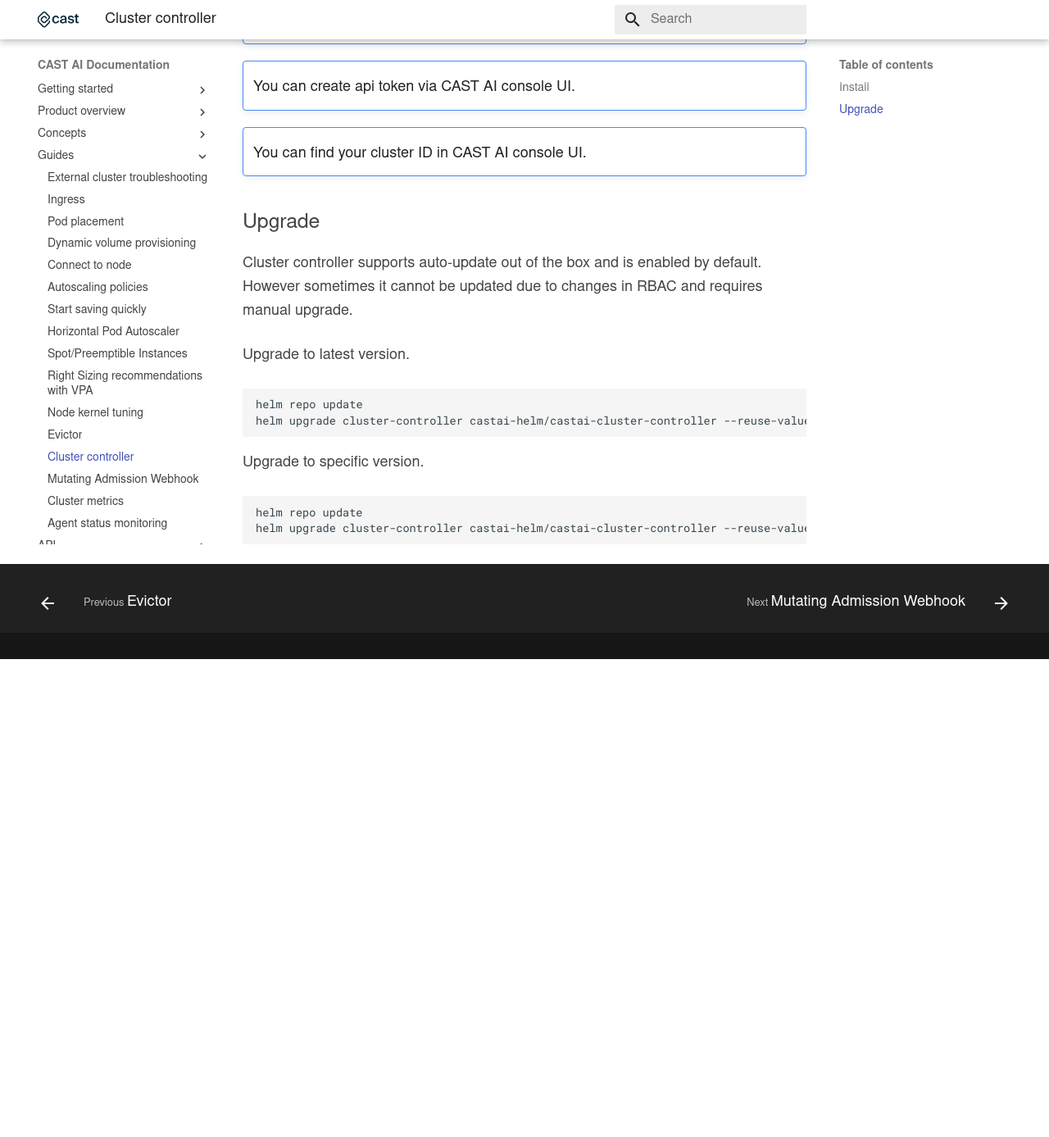
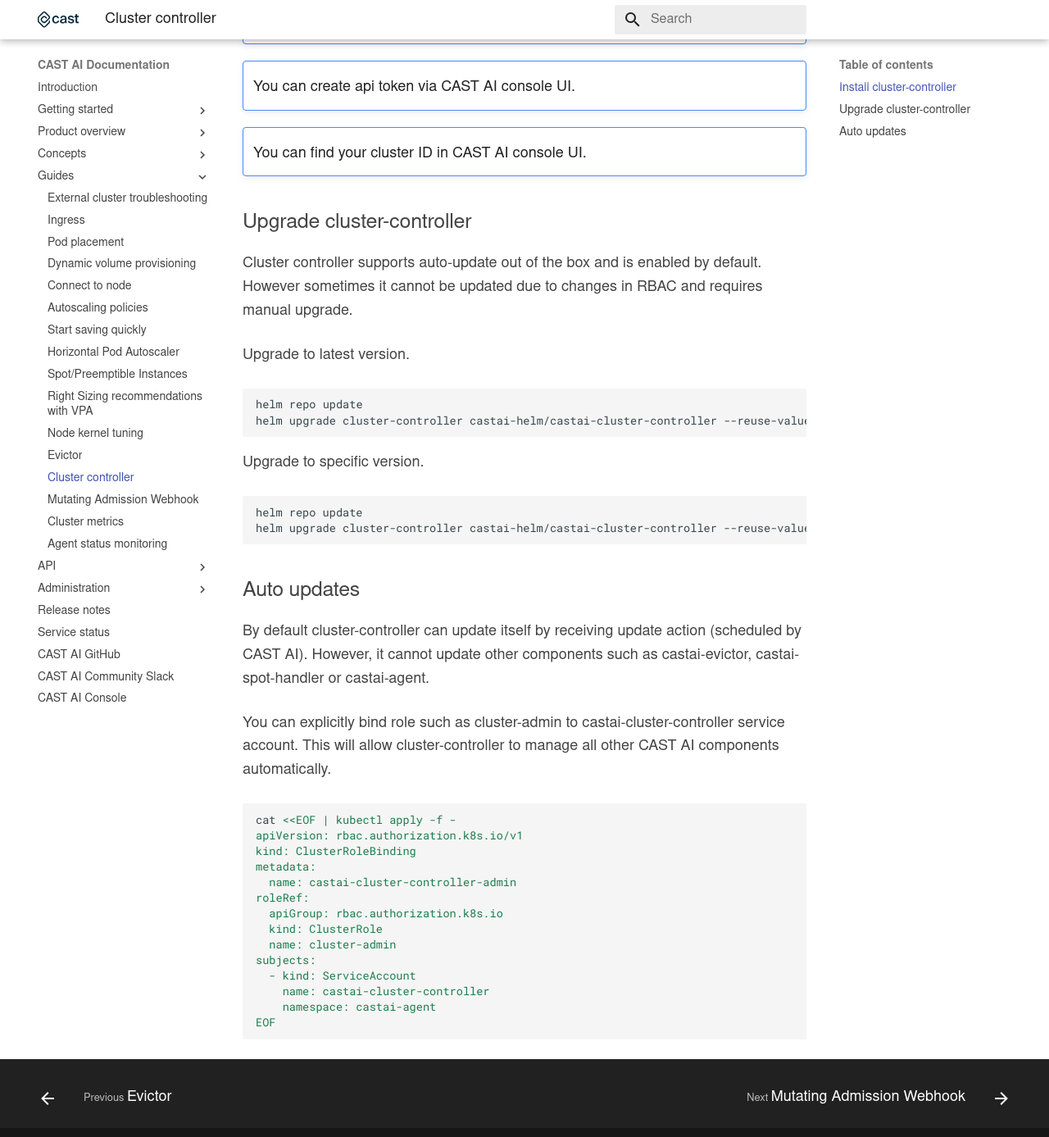
Before and after one commit to castai/docs, an MkDocs documentation site: the page built from docs/guides/cluster-controller.md, in a window 1280 px wide and 1400 px high, scrolled down 1088 px. Shown: the top 1387 px of the window at 82% size. Built offline with MkDocs 1.6.1 and Material for MkDocs 9.7.7, drawn with Linux system fonts in a browser that asks for light colours; some web fonts are replaced; before the commit the page ends 1892 px from its top, so only the background shows below that; some of the changed text lies outside the part shown.

Commit message:
Cluster controller auto updates

````diff
--- a/docs/guides/cluster-controller.md
+++ b/docs/guides/cluster-controller.md
@@ -1,13 +1,13 @@
 ---
-description: Check how to install and upgrade CAST AI cluster controller
+description: Check how to install and upgrade CAST AI cluster-controller
 ---
 
-# CAST AI cluster cluster controller
+# CAST AI cluster-controller
 
 Cluster controller is responsible for handling certain Kubernetes actions such as draining and deleting nodes, adding labels, approving CSR requests.
 It's open source and can be found on github <https://github.com/castai/cluster-controller>
 
-## Install
+## Install cluster-controller
 
 By default cluster controller is installed during your cluster onboarding using helm chart <https://github.com/castai/helm-charts/tree/main/charts/castai-cluster-controller>
 
@@ -53,7 +53,7 @@
 !!! note ""
     You can find your cluster ID in CAST AI console UI.
 
-## Upgrade
+## Upgrade cluster-controller
 
 Cluster controller supports auto-update out of the box and is enabled by default. However sometimes it cannot be updated due to changes in RBAC and requires manual upgrade.
 
@@ -70,3 +70,26 @@
 helm repo update
 helm upgrade cluster-controller castai-helm/castai-cluster-controller --reuse-values -n castai-agent --version=0.14.0
 ```
+
+## Auto updates
+
+By default cluster-controller can update itself by receiving update action (scheduled by CAST AI). However, it cannot update other components such as castai-evictor, castai-spot-handler or castai-agent.
+
+You can explicitly bind role such as cluster-admin to castai-cluster-controller service account. This will allow cluster-controller to manage all other CAST AI components automatically.
+
+```sh
+cat <<EOF | kubectl apply -f -
+apiVersion: rbac.authorization.k8s.io/v1
+kind: ClusterRoleBinding
+metadata:
+  name: castai-cluster-controller-admin
+roleRef:
+  apiGroup: rbac.authorization.k8s.io
+  kind: ClusterRole
+  name: cluster-admin
+subjects:
+  - kind: ServiceAccount
+    name: castai-cluster-controller
+    namespace: castai-agent
+EOF
+```
````
